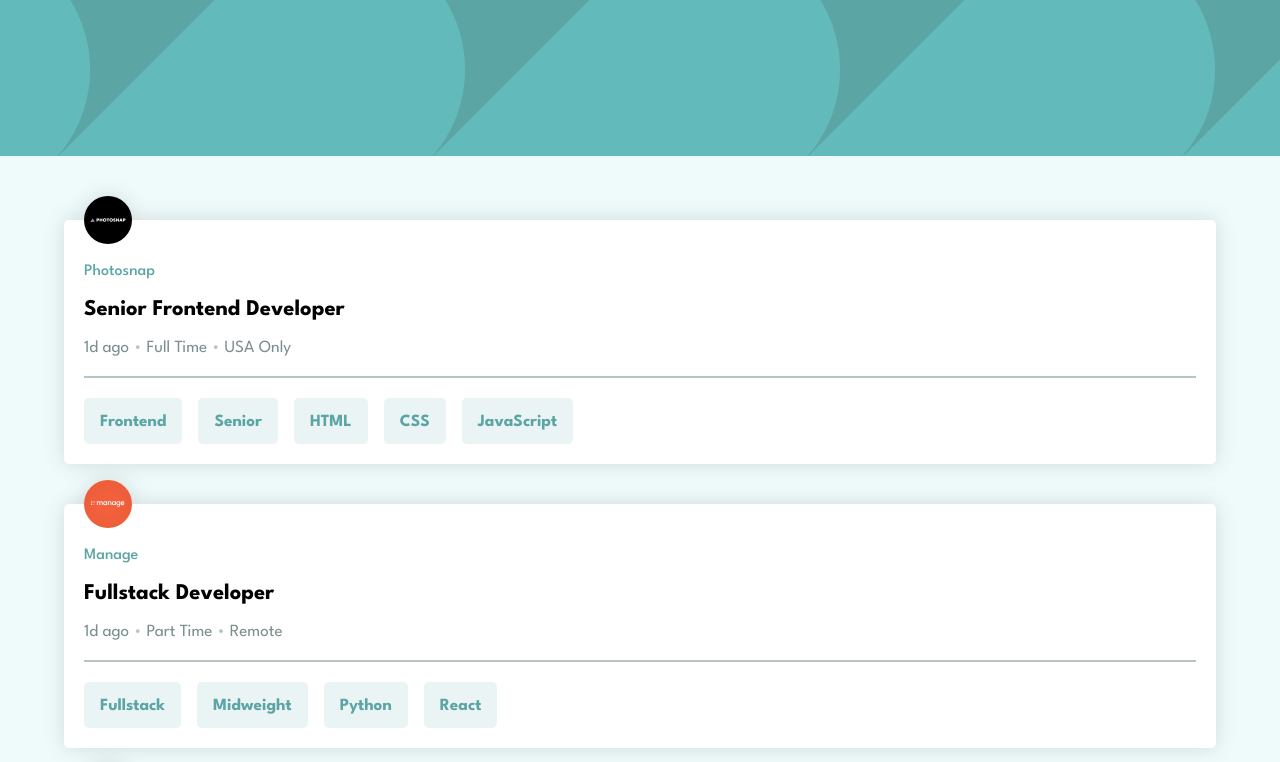
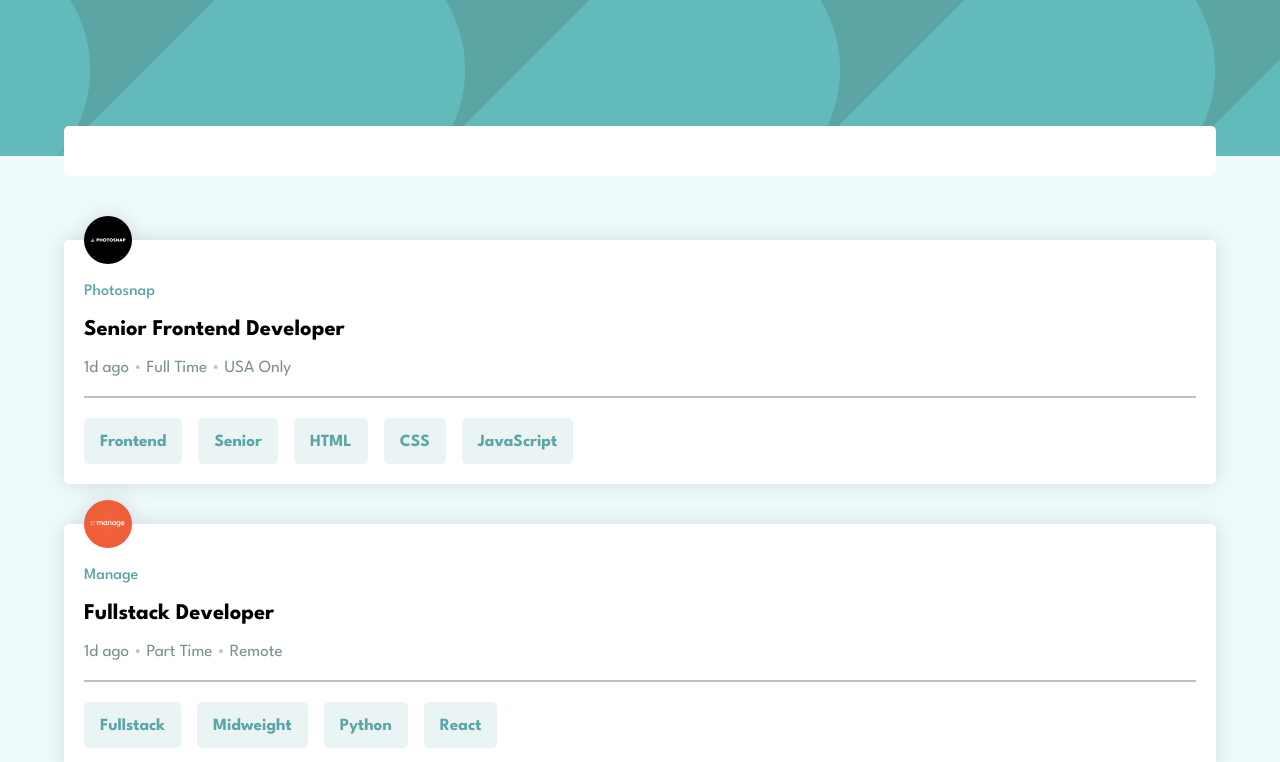
Before and after one commit to RyanNolan1/react-job-listing, a React (Create React App) app: page / in a window 1280 px wide. Shown: the top 762 px of the page. Built offline with nearby package versions, Linux system fonts and the light colour scheme.

Commit message:
this will add styling to the job details section

```diff
--- a/src/App.css
+++ b/src/App.css
@@ -9,15 +9,15 @@
 
 body {
   background: #effafa;
-  font-size:15px;
+  font-size: 15px;
 }
 
 .jobs-list {
   display: flex;
   flex-direction: column;
   gap: 2.5rem;
-  padding-top:4rem;
-  padding-bottom:4rem;
+  padding-top: 4rem;
+  padding-bottom: 4rem;
 }
 
 .job-container {
@@ -26,27 +26,27 @@ body {
   width: 90%;
   margin: 0 auto;
   filter: drop-shadow(0px 0px 10px #00000020);
-  display:flex;
-  flex-direction:column;
-  gap:1.25rem;
-  padding:0 1.25rem 1.25rem 1.25rem;
-  border-radius:5px;
+  display: flex;
+  flex-direction: column;
+  gap: 1.25rem;
+  padding: 0 1.25rem 1.25rem 1.25rem;
+  border-radius: 5px;
 }
 
 .company-logos {
-  width:48px;
-  margin-top:-24px;
+  width: 48px;
+  margin-top: -24px;
 }
 
 .job-name-container {
-  font-size:1rem;
-  font-weight:500;
-  color:#5CA5A5;
+  font-size: 1rem;
+  font-weight: 500;
+  color: #5ca5a5;
 }
 
 .job-info-container {
-  color:#7C8F8F;
-  font-size:1.066rem;
+  color: #7c8f8f;
+  font-size: 1.066rem;
 }
 
 .button-container {
@@ -56,30 +56,40 @@ body {
 }
 
 .info-button {
-  color:#5CA5A5;
+  color: #5ca5a5;
   background: #5ca5a520;
-  font-size:1.066rem;
+  font-size: 1.066rem;
   border-radius: 5px;
-  border:none;
-  padding:16px 16px 14px 16px;
+  border: none;
+  padding: 16px 16px 14px 16px;
   font-weight: 700;
   transition: 0.3s;
 }
 
 .info-button:hover {
-  cursor:pointer;
+  cursor: pointer;
   background: #5ca5a5;
-  color:white;
+  color: white;
+}
+
+header {
+  height: 156px;
+  background-color: #5ca5a5;
+  background-image: url("/public/images/bg-header-mobile.svg");
 }
 
 .job-details-buttons-container {
-  height: 156px;
-  background-color: #5CA5A5;
-  background-image: url("/public/images/bg-header-mobile.svg");
+  width: 90%;
+  height: 50px;
+  background-color: rgb(255, 255, 255);
+  margin: 0 auto;
+  margin-top: -30px;
+  border-radius: 5px;
+  padding: 1.25rem;
 }
 
 .divider {
-  height:2px;
-  background: #B7C4C4;
-  width:100%;
+  height: 2px;
+  background: #b7c4c4;
+  width: 100%;
 }
--- a/src/App.js
+++ b/src/App.js
@@ -62,6 +62,8 @@ function App() {
 
 function JobDetailsList({ jobDetails, onDeleteFilter }) {
   return (
+    <div>
+    <header></header>
     <div className="job-details-buttons-container">
       {jobDetails.map((jobDetail) => {
         return (
@@ -75,6 +77,7 @@ function JobDetailsList({ jobDetails, onDeleteFilter }) {
           </button>
         );
       })}
+    </div>
     </div>
   );
 }
```
